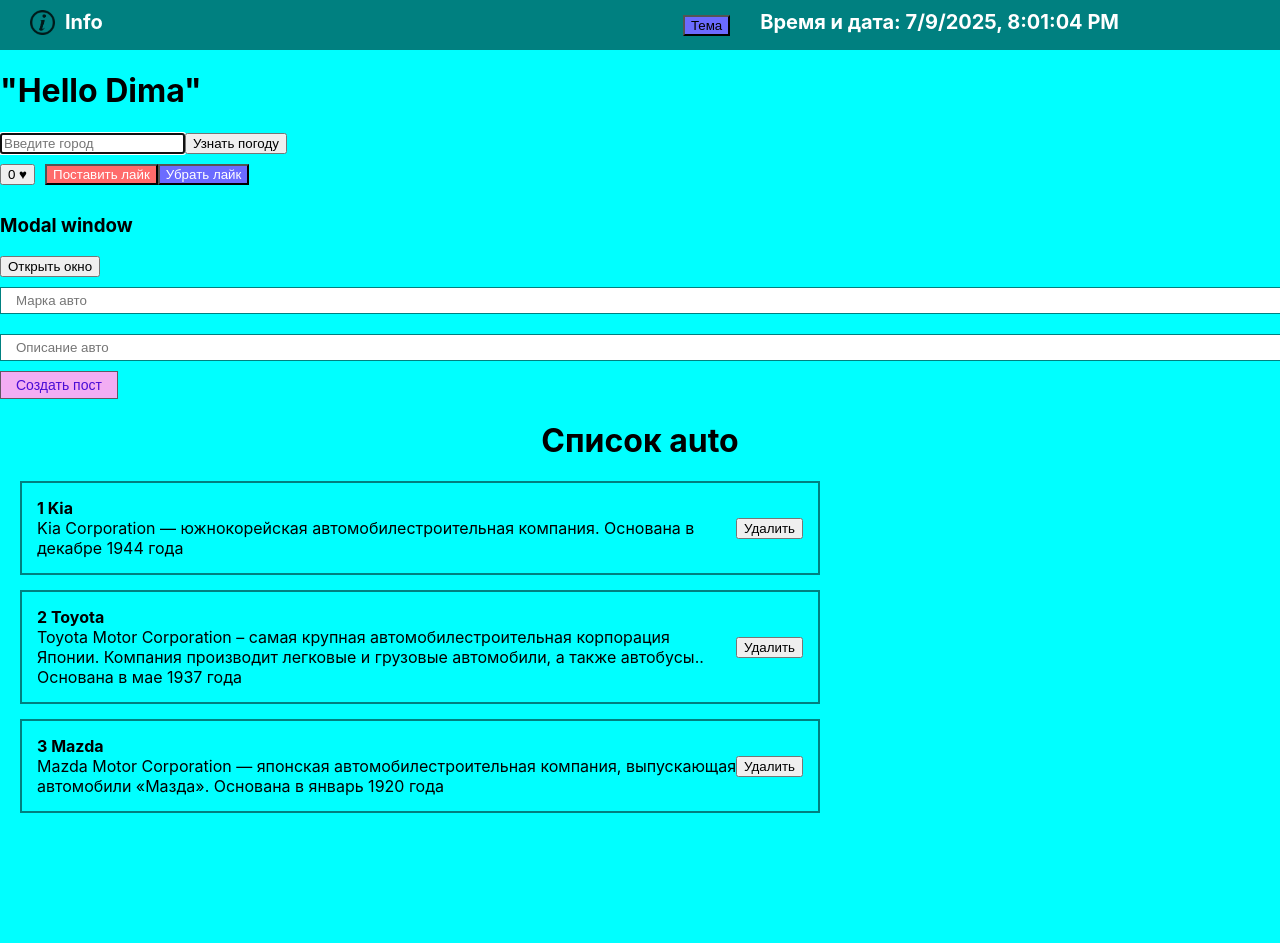
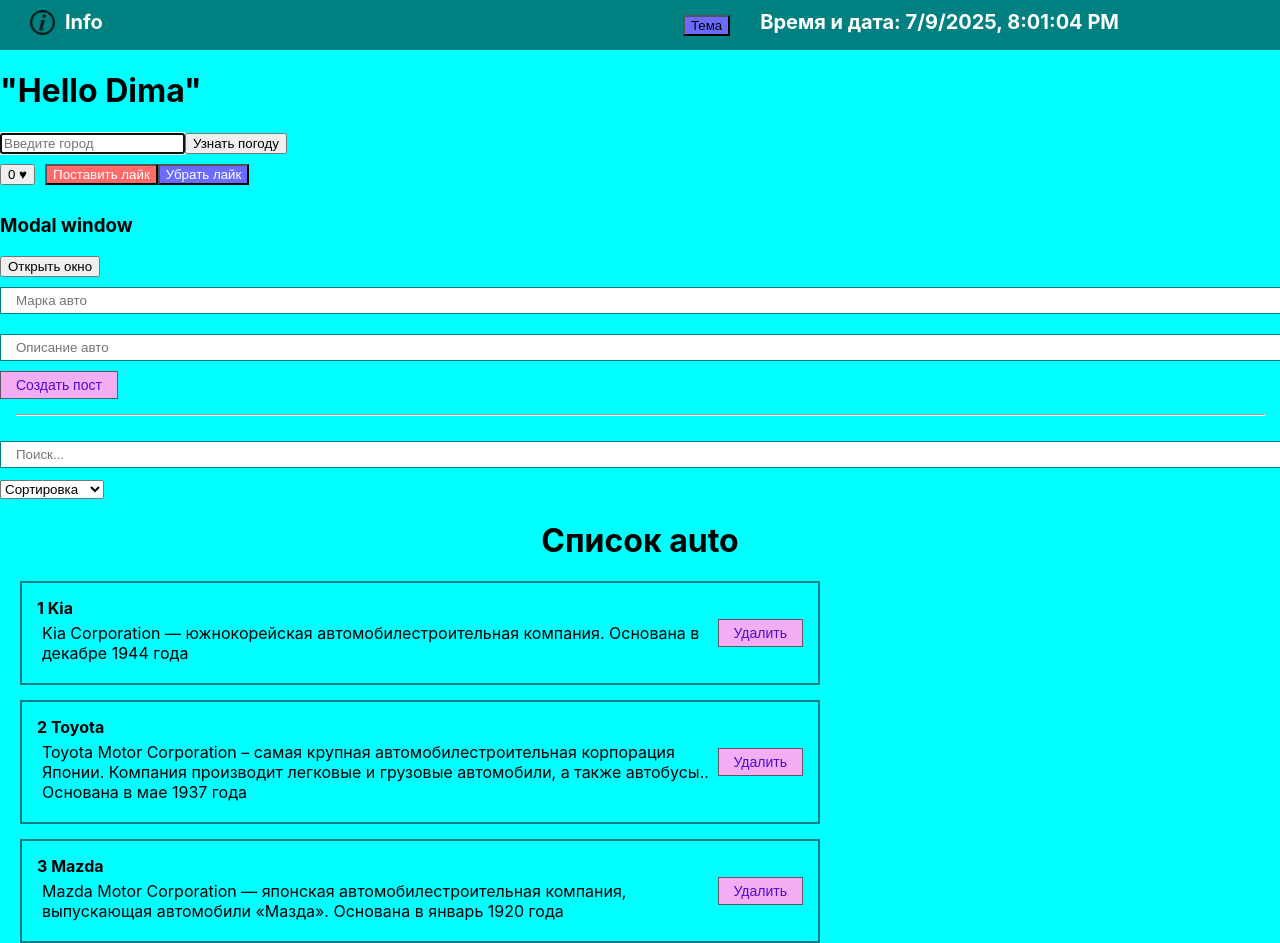
Before and after one commit to exsize426/learn_javascript, a React (Vite) app: page / in a window 1280 px wide. Shown: the top 943 px of the page. Before the commit the page ends 813 px from the top, so only its background shows below. Built offline with nearby package versions, Linux system fonts and the light colour scheme.

Commit message:
add functional remove post

```diff
--- a/Components/App.jsx
+++ b/Components/App.jsx
@@ -7,17 +7,22 @@ import Header from './Header';
 import ModalSection from './ModalSection';
 import PostCar from './PostCar';
 import ComponentFormPost from './ComponentFormPost';
+import MySelect from './Select/MySelect';
+import MyInput from './Input/MyInput';
 
 
 
 export default function App() {
-    const [theme, setTheme] = useState(false)
+    const [theme, setTheme] = useState(false);
     const [now, setNow] = useState(new Date());
     const [post, setPost] = useState([
         {id: 1, title: "Kia", body: "Kia Corporation — южнокорейская автомобилестроительная компания. Основана в декабре 1944 года"},
         {id: 2, title: "Toyota", body: "Toyota Motor Corporation – самая крупная автомобилестроительная корпорация Японии. Компания производит легковые и грузовые автомобили, а также автобусы.. Основана в мае 1937 года"},
         {id: 3, title: "Mazda", body: "Mazda Motor Corporation — японская автомобилестроительная компания, выпускающая автомобили «Мазда».  Основана в январь 1920 года"},
     ]);
+    const [selectSort, setSelectSort] = useState('');
+    const [searchQuery, setSearchQuery] = useState("")
+
     setInterval(() => setNow(new Date()), 1000)
 
     const change = () => {
@@ -39,15 +44,72 @@ export default function App() {
         setPost([...post, newPost])
     }
 
+    const removePost = (currentPost) => {
+        setPost(post.filter(p => p.id !== currentPost.id))
+    }
+
+    function getSortedPost () {
+        if(selectSort) {
+            return [...post].sort((a,b) => a[selectSort].localeCompare(b[selectSort])); // сортируем в select(option) посты по алфавиту
+        }
+        return post;
+    }
+
+    const sortedPost = getSortedPost();
+
+    const sortPost = (sort) => {
+        setSelectSort(sort)
+
+    }
+
     return (
         <div className={theme ? "grey-btn" : "blue-btn"}>
-            <Header changeTheme = {change} theme = {theme} date = {now.toLocaleString()}  />
-            <FirstComponent name = {'Dima'}  />
+            <Header
+                changeTheme = {change}
+                theme = {theme}
+                date = {now.toLocaleString()}
+            />
+            <FirstComponent
+                name = {'Dima'}
+            />
             <Weather />
             <LikeCounter />
             <ModalSection />
-            <ComponentFormPost onAddPost={createNewPost}/>
-            <PostCar post={post} title={"Список auto"}/>
+            <ComponentFormPost
+                onAddPost={createNewPost}
+            />
+            <hr style={{margin: "15px"}} />
+            <div>
+                <MyInput
+                    placeholder="Поиск..."
+                    value={searchQuery}
+                    onChange={event => setSearchQuery(event.target.value)}
+                />
+               <MySelect
+                    value={selectSort}
+                    onChange={sortPost}
+                    defaultValue="Сортировка"
+                    options={[
+                        {value: "title", name: "По названию"},
+                        {value: "body", name: "По описанию"}
+
+                    ]}
+               />
+            </div>
+           {post.length !== 0                         //
+                ?
+                <PostCar                              //
+                    remove={removePost}
+                    post={sortedPost}
+                    title={"Список auto"}             //     условная отрисовка, если постов нет то выводим надпись, иначе отображаем посты
+                />
+                :
+                <h1 style={{textAlign: "center"}}>
+                    Посты не найдены
+                </h1>                                 //
+           }
+
+
 
         </div>
     )
--- a/Components/ComponentFormPost.jsx
+++ b/Components/ComponentFormPost.jsx
@@ -7,9 +7,9 @@ export default function ComponentFormPost ({onAddPost}) {
     const addNewPost = (e) => {
         e.preventDefault();
         const newPost =  {
-            id: Date.now(),
-            title: post.title,
-            body: post.body
+           ...post,
+           id: Date.now(),
+
         }
         onAddPost(newPost) // прокидываем новый пост в массив другого компонента
         setPost({title: '', body: ""})
--- a/Components/ListCar.jsx
+++ b/Components/ListCar.jsx
@@ -1,6 +1,7 @@
 import React, { useEffect } from 'react';
 import { useState } from "react"
 import  "./ListCars.css"
+import MyButton from "./Button/MyButton"
 
 
 export default function ListCar (props) {
@@ -11,11 +12,11 @@ export default function ListCar (props) {
             <div className="post">
                 <div className="post__content">
                     <strong>{props.number} {props.post.title}</strong>
-                    <div className="">{props.post.body}
+                    <div className="post__body">{props.post.body}
                     </div>
                 </div>
                 <div className="post__btns">
-                    <button>Удалить</button>
+                    <MyButton onClick={() => props.remove(props.post)}>Удалить</MyButton>
                 </div>
             </div>
         </div>
--- a/Components/ListCars.css
+++ b/Components/ListCars.css
@@ -11,3 +11,7 @@
     justify-content: space-between;
     align-items: center;
 }
+
+.post__body {
+    padding: 5px;
+}
--- a/Components/PostCar.jsx
+++ b/Components/PostCar.jsx
@@ -5,7 +5,7 @@ import ListCar from './ListCar';
 
 
 
-export default function PostList ({post, title}) {
+export default function PostList ({post, title, remove}) {
 
 
     return (
@@ -14,7 +14,7 @@ export default function PostList ({post, title}) {
                 {title}
             </h1>
             {post.map((post, index) =>
-                <ListCar number={index + 1} post={post} key={post.id} />
+                <ListCar remove={remove} number={index + 1} post={post} key={post.id} />
             )}
         </div>
     )
--- /dev/null
+++ b/Components/Select/MySelect.jsx
@@ -0,0 +1,18 @@
+import React from 'react'
+
+export default function MySelect({options, defaultValue, value, onChange}) {
+  return (
+    <select
+        value={value}
+        onChange={event => onChange(event.target.value)}
+    >
+        <option disabled value="">{defaultValue}</option>
+        {options.map(option =>
+            <option key={option.value} value={option.value}>
+                {option.name}
+            </option>
+        )}
+
+    </select>
+  )
+}
```
